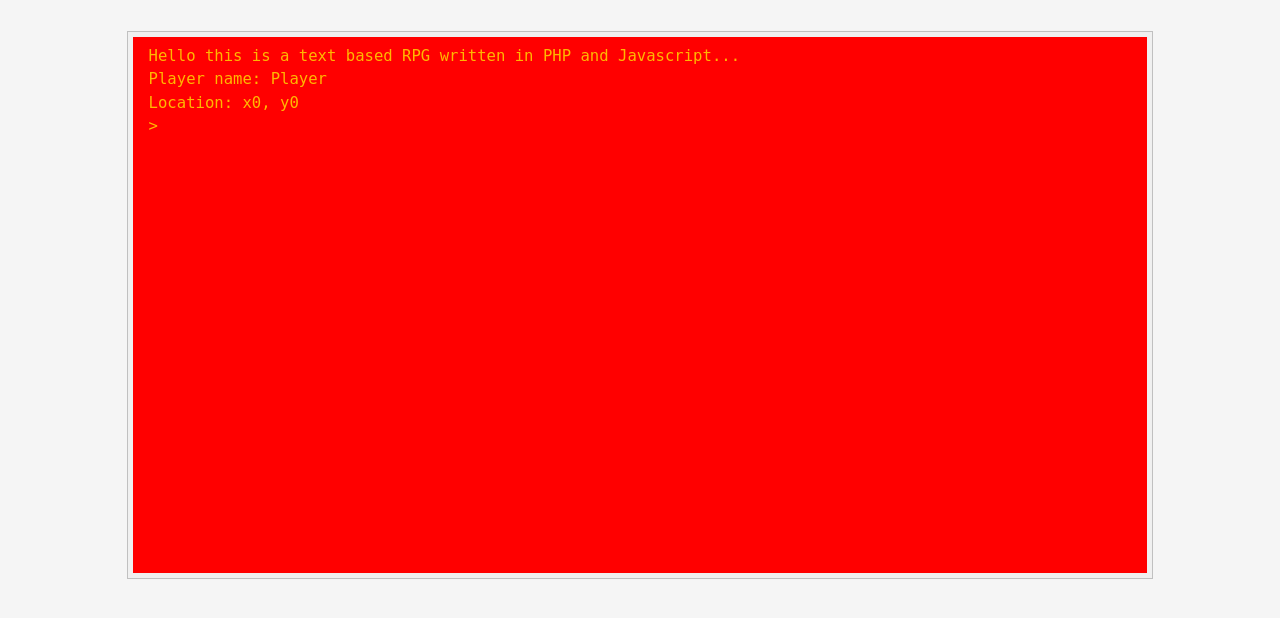
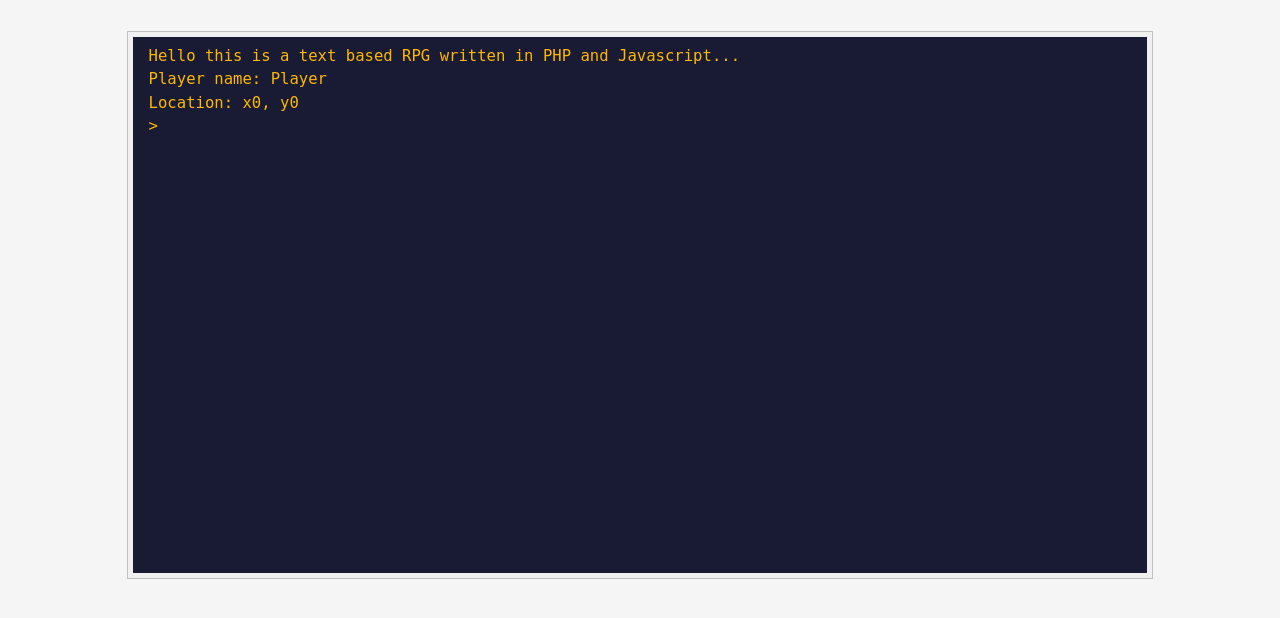
Before and after one commit to zoetrope69/adventureget, a PHP site: page / in a window 1280 px wide. Shown: the top 618 px of the page. Run offline with PHP 8.4, Linux system fonts and the light colour scheme; some libraries are stand-ins or nearby versions.

Commit message:
Reverted Charlie's test commit

```diff
--- a/css/style.css
+++ b/css/style.css
@@ -20,7 +20,7 @@ body{
 	width: 80%;
 	border: 5px solid #F0F0F0;
 	outline: 1px solid #C0C0C0;
-	background: #ff0000;
+	background: #181B33;
 
     -webkit-user-select: none;
 	   -moz-user-select: none;
```
